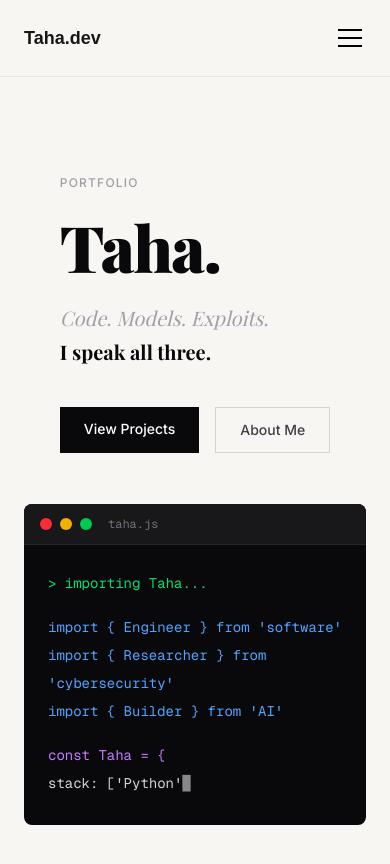
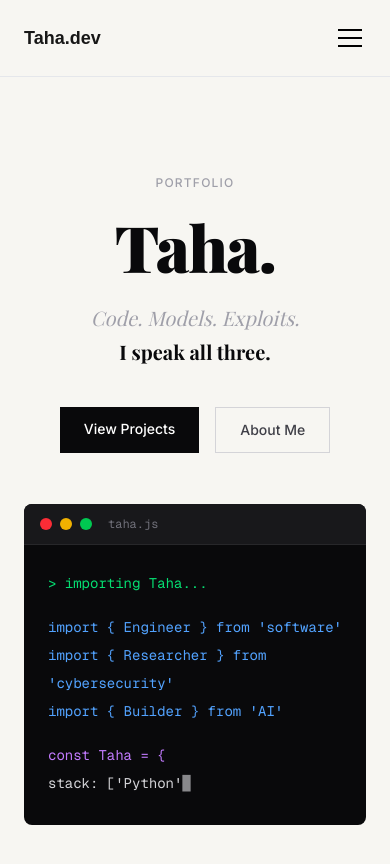
Before and after one commit to walter2-sys/my-portfolio, a Next.js app: page / in a window 390 px wide. Shown: the top 864 px of the page. Built offline with nearby package versions, Linux system fonts and the light colour scheme.

Commit message:
updated home page

```diff
--- a/components/Hero.tsx
+++ b/components/Hero.tsx
@@ -1,3 +1,5 @@
+"use client";
+
 import Link from "next/link";
 import Terminal from "@/components/Terminal";
 
@@ -5,21 +7,19 @@ export default function Hero() {
   return (
     <section className="min-h-screen flex flex-col md:flex-row items-center max-w-5xl mx-auto px-6 py-24 gap-12">
 
-      <div className="flex-1 flex flex-col justify-center">
+      {/* Left side — name, tagline, buttons */}
+      <div className="flex-1 flex flex-col justify-center items-center md:items-start text-center md:text-left">
         <p className="font-body text-xs font-medium tracking-widest uppercase text-zinc-400 mb-6">
           Portfolio
         </p>
-
         <h1 className="font-display font-black leading-none tracking-tight text-zinc-950 mb-6" style={{ fontSize: 'clamp(64px, 10vw, 120px)' }}>
           Taha.
         </h1>
-
         <div className="flex flex-col gap-1 mb-10">
           <span className="font-display italic text-zinc-400" style={{ fontSize: 'clamp(20px, 3vw, 32px)' }}>Code. Models. Exploits.</span>
           <span className="font-display font-bold text-zinc-950" style={{ fontSize: 'clamp(20px, 3vw, 32px)' }}>I speak all three.</span>
         </div>
-
-        <div className="flex gap-4">
+        <div className="flex gap-4 justify-center md:justify-start">
           <Link href="/projects" className="font-body text-sm font-medium bg-zinc-950 text-white px-6 py-3 hover:bg-zinc-700 transition-colors">
             View Projects
           </Link>
@@ -29,8 +29,9 @@ export default function Hero() {
         </div>
       </div>
 
+      {/* Right side — terminal */}
       <div className="flex-1 w-full flex justify-center md:justify-end">
-          <Terminal />
+        <Terminal />
       </div>
 
     </section>
--- a/components/Terminal.tsx
+++ b/components/Terminal.tsx
@@ -11,7 +11,7 @@ const lines = [
   "",
   "const Taha = {",
   "  stack: ['Python', 'React', 'Next.js'],",
-  "  currently: 'Building something real',",
+  "  currently: 'Building real systems',",
   "  status: 'Open to work',",
   "}",
   "",
```
